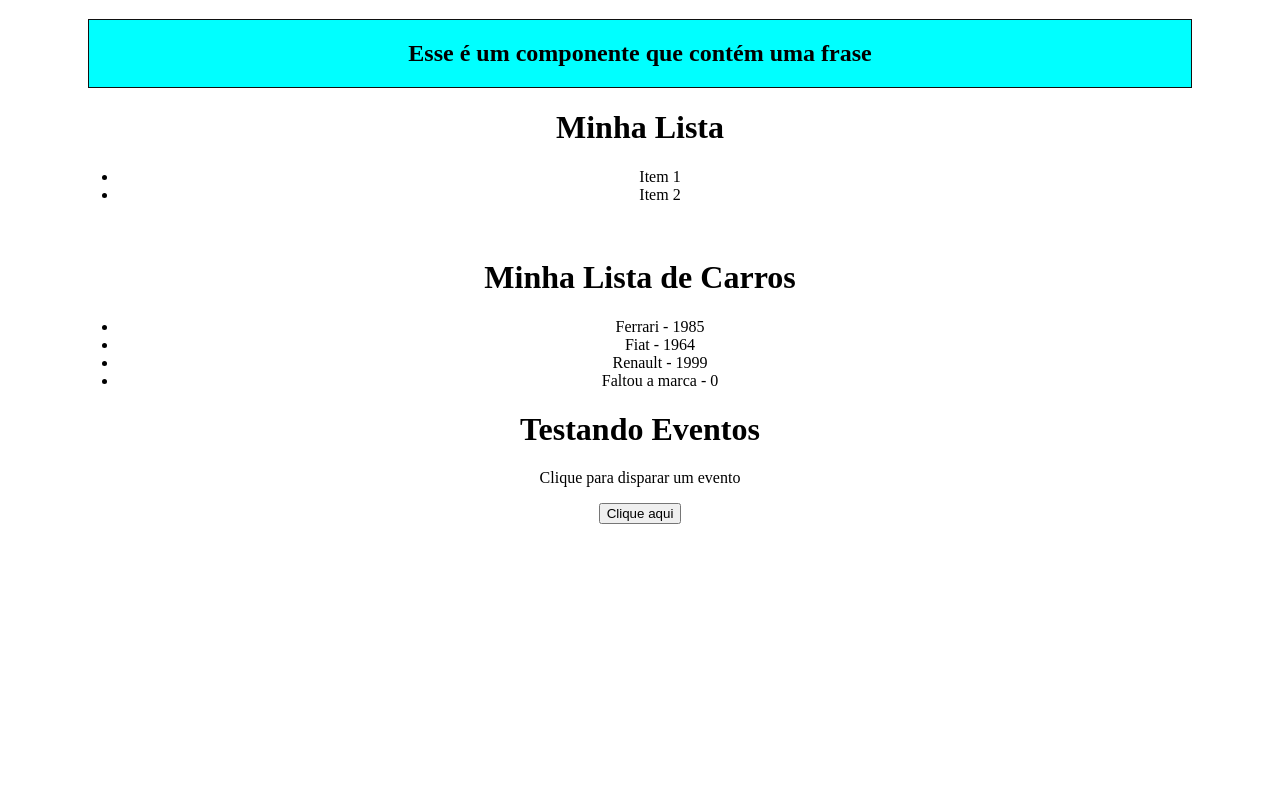
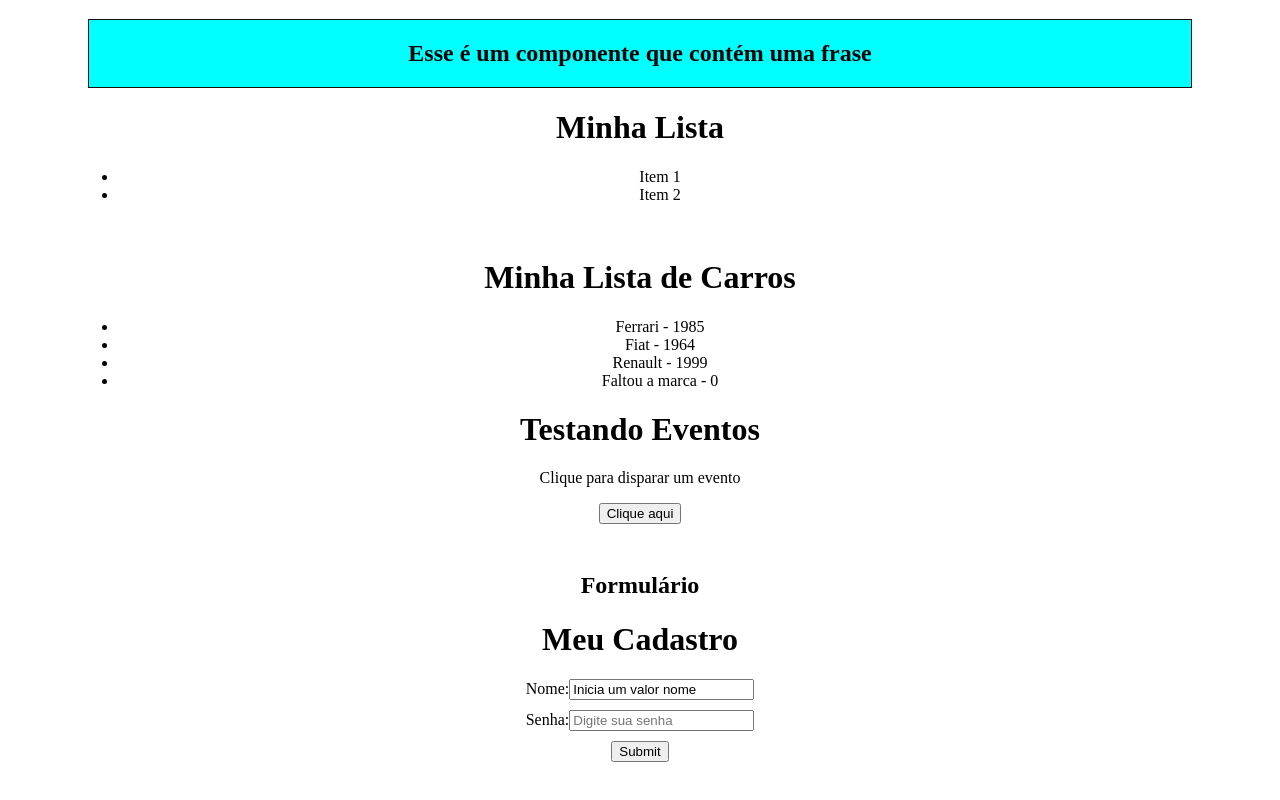
Before and after one commit to Daniel-Penelva/Aprendendo-React-com-JavaScript, a React (Create React App) app: page / in a window 1280 px wide. Shown: the part 1157-1957 px from the top of the page. Before the commit the page ends 1749 px from the top, so only its background shows below. Built offline with nearby package versions, Linux system fonts and the light colour scheme.

Commit message:
useState

```diff
--- a/src/App.js
+++ b/src/App.js
@@ -6,6 +6,8 @@
 import Frase from "./components/Frase";
 import List from "./components/List";
 import Evento from "./components/Evento";
+import Forms from "./components/Forms";
+
 
 function App() {
   const nome = "Daniel"
@@ -57,6 +59,11 @@
 
       <h1>Testando Eventos </h1>
       <Evento numero="1"/>
+
+      <br />
+
+      <h2>Formulário</h2>
+      <Forms/>
     </div>
   );
 }
--- a/src/components/Forms.js
+++ b/src/components/Forms.js
@@ -1,17 +1,32 @@
+import { useState } from 'react';
+
 
 function Forms(){
 
     function cadastrarUsuario(e){
         e.preventDefault()
         console.log("Usuário cadastrado com sucesso! ")
+
+        console.log(`Usuário ${name} foi cadastrado com a senha ${password}`)
     }
+
+    // Inicia um valor para o nome pela propriedade value
+    const [name, setName] = useState('Inicia um valor nome')
+    const [password, setPassword] = useState()
 
     return(
         <div>
             <h1> Meu Cadastro</h1>
             <form onSubmit={cadastrarUsuario}>
                 <div>
-                    <input type="text" placeholder="Digite seu nome"></input>
+                    <label htmlFor="name">Nome:</label>
+                    <input type="text" id="name" name="name" placeholder="Digite seu nome" value = {name}
+                        onChange={(e)=> setName(e.target.value)}></input>
+                </div>
+
+                <div>
+                    <label htmlFor="password">Senha:</label>
+                    <input type="password" id="password" name="password" placeholder="Digite sua senha" onChange={(e)=> setPassword(e.target.value)}></input>
                 </div>
 
                 <div>
```
Also changed, not shown: 1 other file (tests, documents, lock files or other folders).
